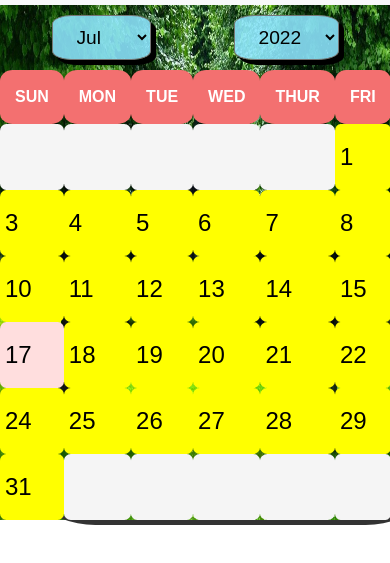
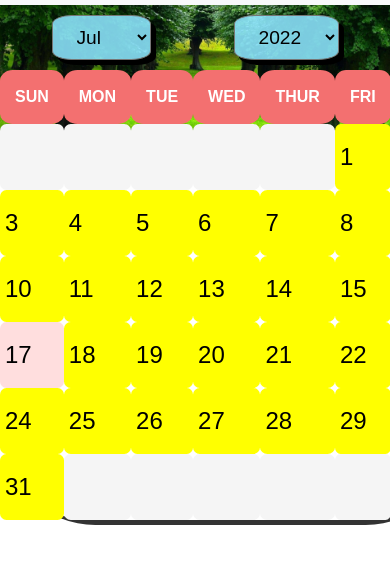
Before and after one commit to Yuvraj004/event-calendar, a plain HTML site: page index.html in a window 390 px wide. Shown: the part 51-614 px from the top of the page. Drawn offline with nearby package versions, Linux system fonts and the light colour scheme.

Commit message:
prefinaldraft

```diff
--- a/index.html
+++ b/index.html
@@ -29,16 +29,6 @@
           </span>
         </div>
       </div>
-      <!-- <img src="Untitled.png">
-      <h1>CALENDAR</h1>        -->
-      <!-- <h2>ABOUT ME</h2>
-      <h4>ECE student at USICT</h4>
-      <a href="https://www.github.com/Yuvraj004" target="_blank">
-        <i class="fa-brands fa-github fa-3x"></i>
-      </a>
-      <a href="mailto:yuvrajchat@gmail.com" target="_blank">
-        <i class="fa-solid fa-at fa-3x"></i>
-      </a> -->
     </nav>
     <div id="cal-wrap">
       <!-- (A) PERIOD SELECTOR -->
@@ -60,10 +50,6 @@
         <input id="evt-save" type="submit" value="Save"/>
       </form>
     </div>
-    <!--(D) Footer-->
-    <footer id="footer">
-
-    </footer>
   </body>
 
 </html>
--- a/script.js
+++ b/script.js
@@ -187,19 +187,19 @@ var cal = {
   img : (mth) => {
     if( mth==1 || mth==2 ) {
       document.body.style.background = " url('spring.jpg') no-repeat center";
-      document.body.style.backgroundSize = "100% 100%";
+      document.body.style.backgroundSize = "cover";
     };
     if(mth==11 || mth==0 || mth==10 || mth==9) {
       document.body.style.background = " url('winter.jpg') no-repeat center";
-      document.body.style.backgroundSize = "100% 100%";
+      document.body.style.backgroundSize = "cover";
     };
     if(mth==3 || mth==4 || mth==5 || mth==6 ) {
-      document.body.style.background = " url('summer.jpg') no-repeat center";
-      document.body.style.backgroundSize = "100% 100%";
+      document.body.style.background = " url('summer.jpg') no-repeat";
+      document.body.style.backgroundSize = "cover";
     };
     if( mth==7 || mth==8 ) {
       document.body.style.background = " url('autumn.jpg') no-repeat center ";
-      document.body.style.backgroundSize = "100% 100%";
+      document.body.style.backgroundSize = "cover";
     };
   }
 
--- a/style.css
+++ b/style.css
@@ -7,7 +7,7 @@ nav{
 .ninja { display: none !important; }
 
 /* (B) CONTAINER */
-#cal-wrap { max-width: 600px; margin: auto;}
+#cal-wrap { max-width: 500px; margin: auto;}
 
 /* (C) PERIOD SELECTOR */
 #cal-date { display: flex;margin: 10px 10px;justify-content: center;}
@@ -105,7 +105,7 @@ select{background-color: rgba(141, 230, 255, 0.876);box-shadow: 5px 5px #000;}
   color: #fff;
 }
 /*(F) Footer*/
-#footer{
+/* #footer{
   font-family: 'Courier New', Courier, monospace;
   text-align:center;
   width: 100%;
@@ -113,4 +113,25 @@ select{background-color: rgba(141, 230, 255, 0.876);box-shadow: 5px 5px #000;}
   opacity: 0.7;
   position:relative;
   bottom: -5px;
+} */
+/* Responsiveness */
+@media only screen and (max-width:1400px){
+  #cal-container{
+    width: 300px;
+    height: 500px;
+  }
 }
+@media only screen and (max-width:1000px){
+  body{
+    background-size: 50% 50%;
+  }
+  #cal-container{
+    width: 200px;
+    height: 100px;
+  }
+}
+@media only screen and (max-width:700px){
+  #cal-container{
+    width: 300px;
+  }
+}
```
